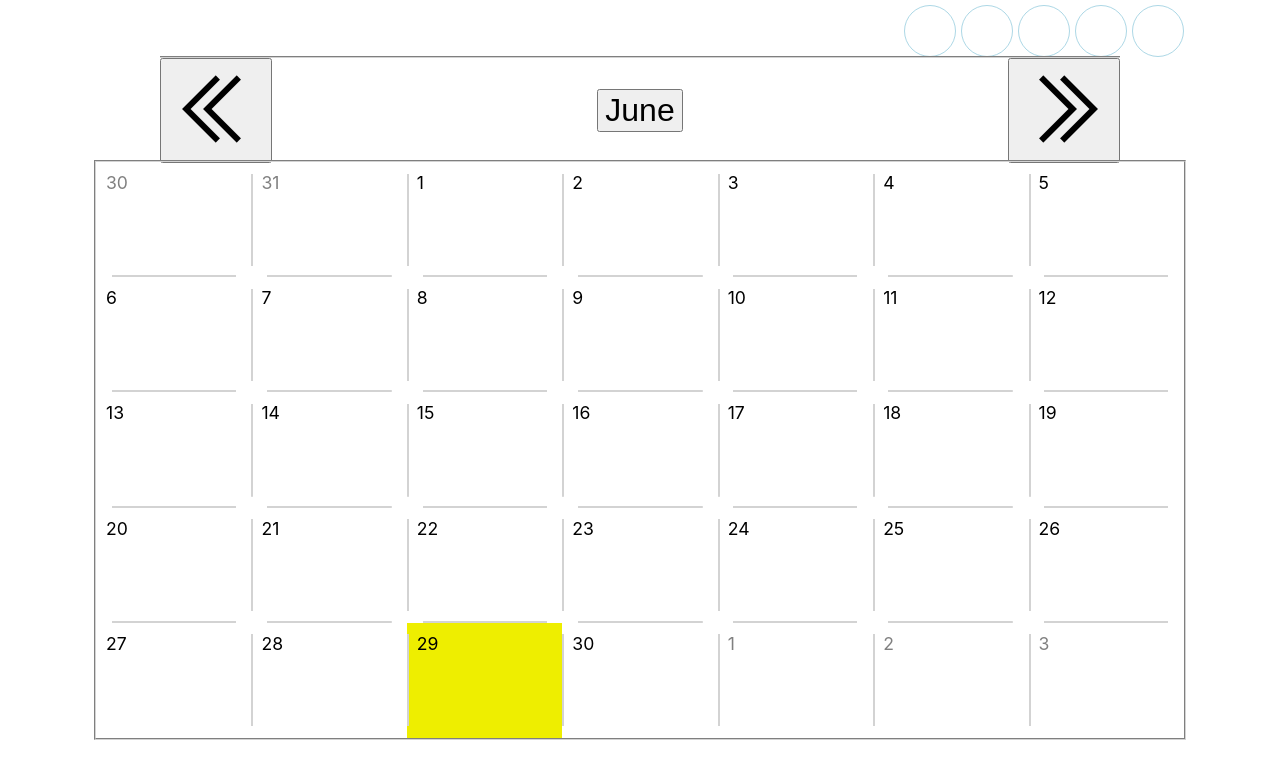
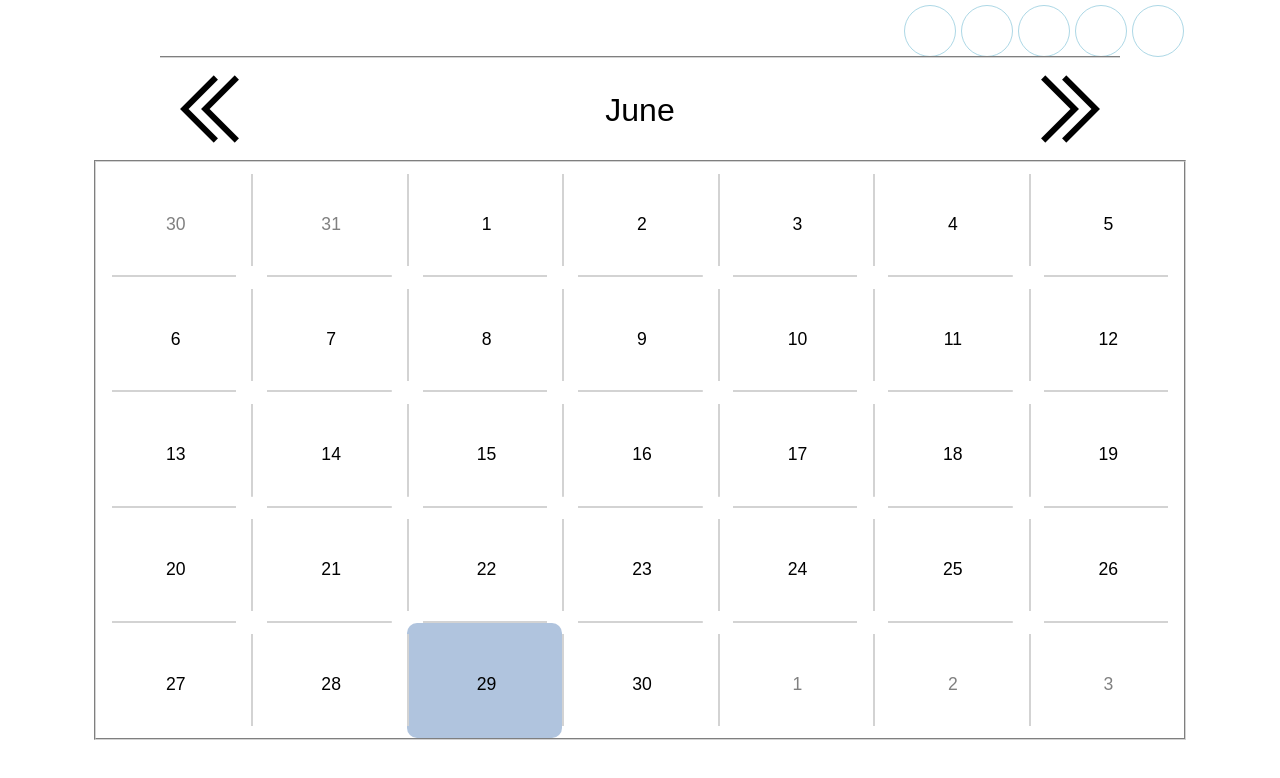
Before and after one commit to Ksxerity/calendar, a React (Create React App) app: page / in a window 1280 px wide. Shown: the top 778 px of the page. Built offline with nearby package versions, Linux system fonts and the light colour scheme.

Commit message:
Changed divs with button roles to actual buttons. Added hover styling to make it look better. Added arrow key functionality to the selector arrow buttons. Added year to the month label when representing a month not within the current year.

```diff
--- a/src/components/month/month.module.scss
+++ b/src/components/month/month.module.scss
@@ -1,3 +1,10 @@
+.month-4 {
+  display: grid;
+  height: 100%;
+  grid-template-columns: 100%;
+  grid-template-rows: repeat(4, minmax(0, 1fr));
+}
+
 .month-5 {
   display: grid;
   height: 100%;
@@ -19,9 +26,12 @@
 }
 
 .day {
+  border-radius: 10px;
   padding-left: 10px;
   padding-top: 10px;
   font-size: 1.1em;
+  border: none;
+  flex-direction: column;
   background: linear-gradient(lightgray, lightgray) bottom / 80% 2px no-repeat;
   +.day {
     background: linear-gradient(lightgray, lightgray) left / 2px 80% no-repeat,
@@ -33,7 +43,10 @@
       background: linear-gradient(lightgray, lightgray) left / 2px 80% no-repeat;
     }
   }
+  &:hover {
+    background-color: #e3e3e3 !important;
+  }
   &.selected {
-    background-color: #eeee00 !important;
+    background-color: lightsteelblue !important;
   }
 }
--- a/src/components/month/month.tsx
+++ b/src/components/month/month.tsx
@@ -10,7 +10,7 @@ let selectedDate: ISelectedDate;
 let dispatch: AppDispatch;
 let daysInMonth: Array<Array<util.DayType>>;
 
-const handleClick = (event: React.MouseEvent<HTMLDivElement>): void => {
+const handleClick = (event: React.MouseEvent<HTMLButtonElement>): void => {
   const style = event.currentTarget.getAttribute('style');
   const newDate = { ...selectedDate };
   newDate.day = parseInt(event.currentTarget.innerHTML, 10);
@@ -46,9 +46,8 @@ const Week = ({ dates, last }: WeekProps): JSX.Element => {
   for (let i = 0; i < dates.length; i++) {
     if (last) {
       days.push(
-        <div
-          role="button"
-          tabIndex={0}
+        <button
+          type="button"
           style={{ color: `${dates[i].color}` }}
           className={[
             styles.day,
@@ -58,13 +57,12 @@ const Week = ({ dates, last }: WeekProps): JSX.Element => {
           onClick={handleClick}
         >
           {dates[i].day}
-        </div>,
+        </button>,
       );
     } else {
       days.push(
-        <div
-          role="button"
-          tabIndex={0}
+        <button
+          type="button"
           style={{ color: `${dates[i].color}` }}
           className={[
             styles.day,
@@ -73,7 +71,7 @@ const Week = ({ dates, last }: WeekProps): JSX.Element => {
           onClick={handleClick}
         >
           {dates[i].day}
-        </div>,
+        </button>,
       );
     }
   }
@@ -96,15 +94,16 @@ const Month = (): JSX.Element => {
   }
   week.push(<Week dates={daysInMonth[daysInMonth.length - 1]} last={true} />);
 
-  if (daysInMonth.length === 5) {
-    return (
-      <div className={styles['month-5']}>
-        {week}
-      </div>
-    );
+  let monthView: string;
+  if (daysInMonth.length === 4) {
+    monthView = styles['month-4'];
+  } else if (daysInMonth.length === 5) {
+    monthView = styles['month-5'];
+  } else {
+    monthView = styles['month-6'];
   }
   return (
-    <div className={styles['month-6']}>
+    <div className={monthView}>
       {week}
     </div>
   );
--- a/src/components/selector/selector.module.scss
+++ b/src/components/selector/selector.module.scss
@@ -7,12 +7,29 @@
   align-items: center;
   margin: 0 auto;
   .select-prev {
-
+    border: none;
+    border-radius: 10px;
+    background-color: transparent;
+    &:hover {
+      background-color: #e3e3e3;
+    }
   }
   .select-month {
+    border: none;
+    border-radius: 10px;
+    background-color: transparent;
+    padding: 10px;
     font-size: 2.5vw;
+    &:hover {
+      background-color: #e3e3e3;
+    }
   }
   .select-next {
-
+    border: none;
+    border-radius: 10px;
+    background-color: transparent;
+    &:hover {
+      background-color: #e3e3e3;
+    }
   }
 }
--- a/src/components/selector/selector.tsx
+++ b/src/components/selector/selector.tsx
@@ -12,7 +12,39 @@ import {
 
 let selectedDate: ISelectedDate;
 let dispatch: AppDispatch;
-let daysInMonth: Array<Array<util.DayType>>;
+
+const handleMonthClick = (event: React.MouseEvent<HTMLButtonElement>): void => {
+  // Create modal here
+};
+
+const handleArrowClick = (event: React.MouseEvent<HTMLButtonElement>): void => {
+  const newDate = { ...selectedDate };
+  if (event.currentTarget.id === 'prev') {
+    if (newDate.month === 0) {
+      newDate.month = 11;
+      newDate.year -= 1;
+    } else {
+      newDate.month -= 1;
+    }
+  } else if (newDate.month === 11) {
+    newDate.month = 0;
+    newDate.year += 1;
+  } else {
+    newDate.month += 1;
+  }
+  const numberOfDaysInNewMonth = util.getNumberOfDaysInMonth(newDate.month, newDate.year);
+  newDate.day = newDate.day > numberOfDaysInNewMonth ? numberOfDaysInNewMonth : newDate.day;
+  dispatch(selectNewDate(newDate));
+};
+
+const populateMonthLabel = (): string => {
+  const currentDate = new Date(selectedDate.year, selectedDate.month, selectedDate.day);
+  let monthLabel = currentDate.toLocaleString('default', { month: 'long' });
+  if (selectedDate.year !== new Date().getFullYear()) {
+    monthLabel = `${monthLabel} ${selectedDate.year}`;
+  }
+  return monthLabel;
+};
 
 const Selector = (): JSX.Element => {
   selectedDate = useSelector((state: RootState) => state.date.selectedDate);
@@ -20,13 +52,13 @@ const Selector = (): JSX.Element => {
 
   return (
     <div className={styles.selector}>
-      <button type="button" className={styles['select-prev']}>
+      <button id="prev" type="button" className={styles['select-prev']} onClick={handleArrowClick}>
         <img src={LeftArrow} alt="Left arrow button" />
       </button>
-      <button type="button" className={styles['select-month']}>
-        {new Date(selectedDate.year, selectedDate.month, selectedDate.day).toLocaleString('default', { month: 'long' })}
+      <button type="button" className={styles['select-month']} onClick={handleMonthClick}>
+        {populateMonthLabel()}
       </button>
-      <button type="button" className={styles['select-next']}>
+      <button id="next" type="button" className={styles['select-next']} onClick={handleArrowClick}>
         <img src={RightArrow} alt="Right arrow button" />
       </button>
     </div>
--- a/src/util/util.ts
+++ b/src/util/util.ts
@@ -5,7 +5,7 @@ function leapYear(year: number): number {
   return 28;
 }
 
-function getNumberOfDaysInMonth(month: number, year: number): number {
+export function getNumberOfDaysInMonth(month: number, year: number): number {
   let days = 0;
   switch (month) {
     case 0:
```
Also changed, not shown: src/util/index.ts (+6 -1 lines).
